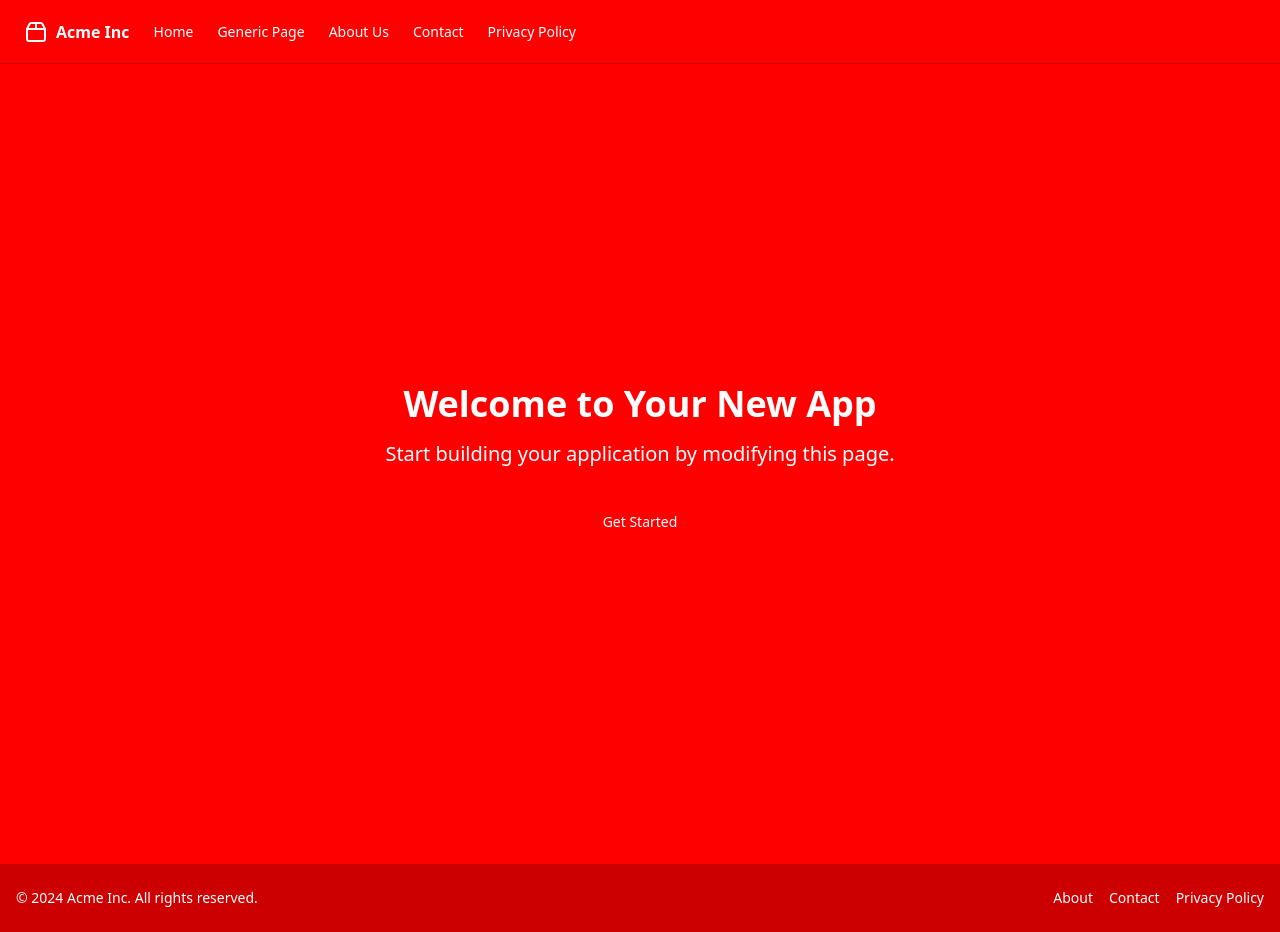
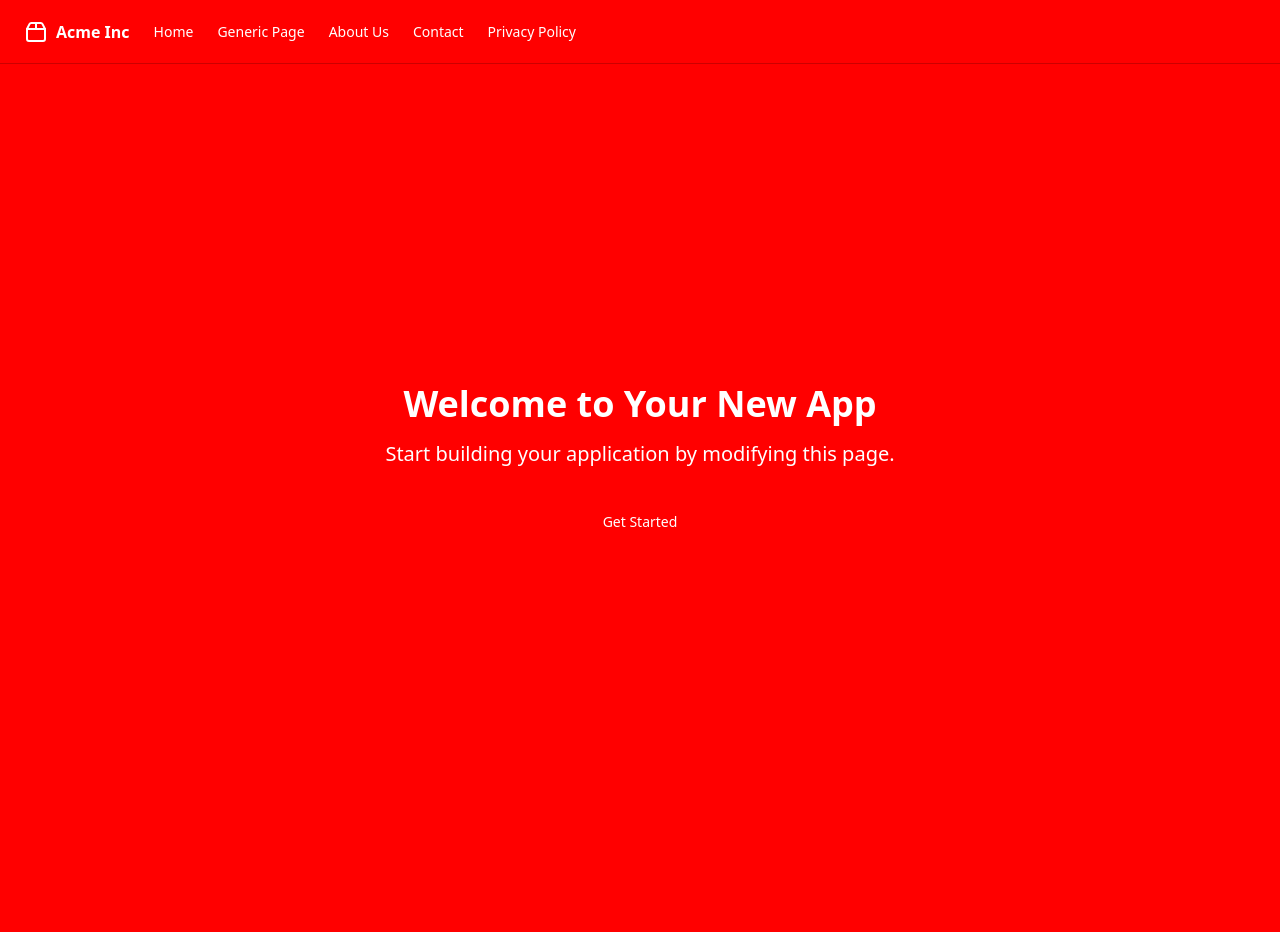
Before and after one commit to GPT-Engineer-App-Dev/framework-embryo, a React (Vite) app: page / in a window 1280 px wide. After the commit the page ends 864 px from the top, so only its background shows below. Built offline with nearby package versions, Linux system fonts and the light colour scheme.

Commit message:
Reverted to edit 155fa240-5b40-4b45-b817-f5b6fd9d94b1: "Remove Footer component and its references"

```diff
--- a/src/components/Footer.jsx
+++ /dev/null
@@ -1,28 +0,0 @@
-import { NavLink } from "react-router-dom";
-
-const Footer = () => {
-  return (
-    <footer className="bg-muted py-6 mt-auto">
-      <div className="container mx-auto px-4">
-        <div className="flex flex-col md:flex-row justify-between items-center">
-          <div className="mb-4 md:mb-0">
-            <p className="text-sm text-muted-foreground">© 2024 Acme Inc. All rights reserved.</p>
-          </div>
-          <nav className="flex gap-4">
-            <NavLink to="/about" className="text-sm text-muted-foreground hover:text-primary">
-              About
-            </NavLink>
-            <NavLink to="/contact" className="text-sm text-muted-foreground hover:text-primary">
-              Contact
-            </NavLink>
-            <NavLink to="/privacy" className="text-sm text-muted-foreground hover:text-primary">
-              Privacy Policy
-            </NavLink>
-          </nav>
-        </div>
-      </div>
-    </footer>
-  );
-};
-
-export default Footer;
--- a/src/layouts/navbar/index.jsx
+++ b/src/layouts/navbar/index.jsx
@@ -2,7 +2,6 @@ import { navItems } from "@/nav-items";
 import { Outlet } from "react-router-dom";
 import { DesktopNavbar } from "./_components/DesktopNavbar";
 import { MobileSheet } from "./_components/MobileSheet";
-import Footer from "@/components/Footer";
 
 const Layout = () => {
   return (
@@ -14,7 +13,6 @@ const Layout = () => {
       <main className="flex-grow overflow-auto">
         <Outlet />
       </main>
-      <Footer />
     </div>
   );
 };
--- a/src/layouts/sidebar/index.jsx
+++ b/src/layouts/sidebar/index.jsx
@@ -1,7 +1,6 @@
 import { Outlet } from "react-router-dom";
 import { MobileSidebar } from "./_components/MobileSidebar";
 import { NavbarAndSidebar } from "./_components/NavbarAndSidebar";
-import Footer from "@/components/Footer";
 
 const Layout = () => {
   return (
@@ -17,7 +16,6 @@ const Layout = () => {
         <main className="flex-grow p-4 overflow-auto">
           <Outlet />
         </main>
-        <Footer />
       </div>
     </div>
   );
```
